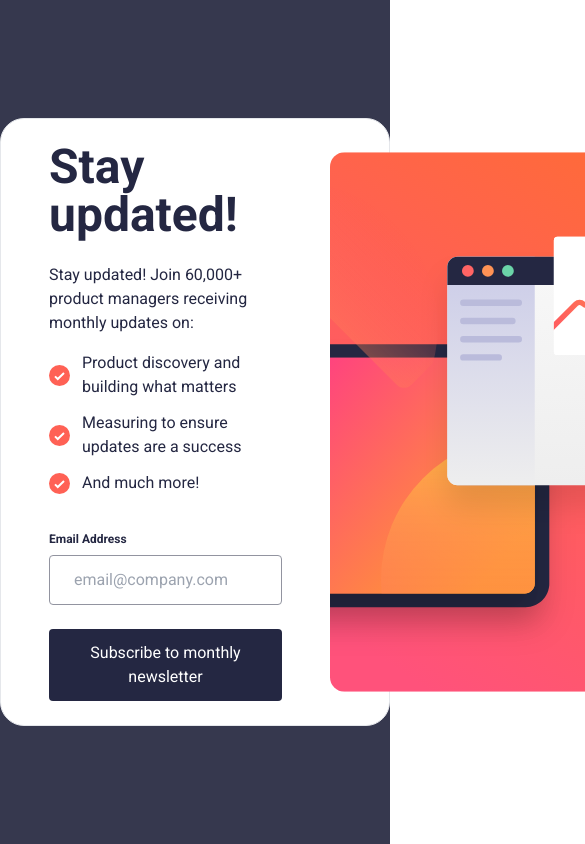
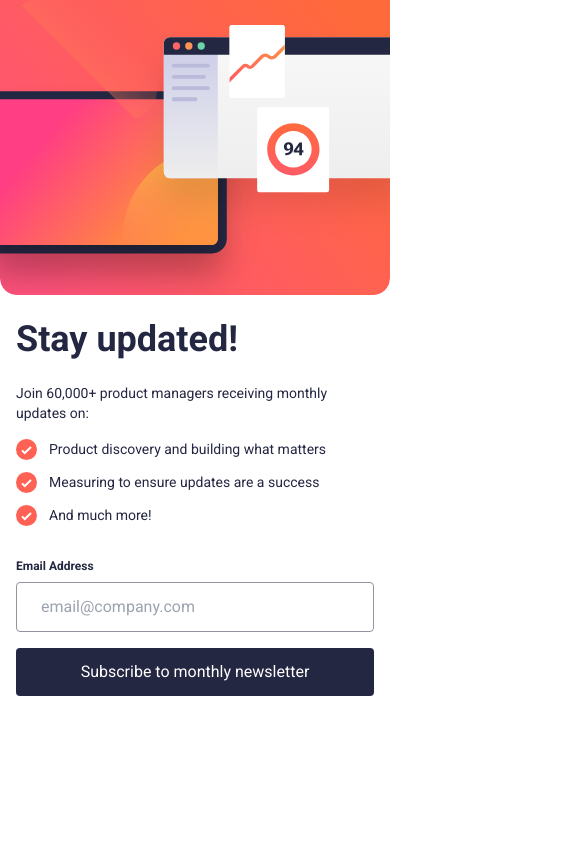
Before and after one commit to rafamorais/Newsletter-Sign-Up, a Next.js app: page / in a window 390 px wide. Shown: the top 844 px of the page, 585 px wide, since content can reach past the window. Built offline with nearby package versions, Linux system fonts and the light colour scheme.

Commit message:
Style: Add responsive design to newsletter

```diff
--- a/src/pages/index.jsx
+++ b/src/pages/index.jsx
@@ -12,27 +12,32 @@ import signUpMobile from "@/assets/images/illustration-sign-up-mobile.svg";
 
 export default function Home() {
   return (
-    <main className="flex h-screen justify-center items-center bg-theme-charcoal-gray">
-      <div className="flex border rounded-3xl p-6 pl-0 bg-theme-white">
+    <main className="flex md:h-screen justify-center items-center bg-theme-charcoal-gray">
+      <div className="flex flex-col md:flex-row md:rounded-3xl md:p-6 md:pl-0 bg-theme-white">
+        <Image
+          className="md:hidden w-full object-top object-cover"
+          src={signUpMobile}
+          alt="screens pictures"
+        />
+
         <div className="flex items-center">
-          <div className="px-12">
-            <h1 className="mb-6">Stay updated!</h1>
+          <div className="md:px-12 px-4">
+            <h1 className="mb-6 mt-6 md:mt-0">Stay updated!</h1>
 
             <p className="">
-              Stay updated! Join 60,000+ product managers receiving monthly{" "}
-              updates on:
+              Join 60,000+ product managers receiving monthly updates on:
             </p>
 
             <ul className="my-4">
-              <li className="flex items-center gap-3 pb-3">
+              <li className="product-item md:pb-3">
                 <Image src={iconList} alt="checked icon" />
                 Product discovery and building what matters
               </li>
-              <li className="flex items-center gap-3 pb-3">
+              <li className="product-item md:pb-3">
                 <Image src={iconList} alt="checked icon" />
                 Measuring to ensure updates are a success
               </li>
-              <li className="flex items-center gap-3 pb-3">
+              <li className="product-item md:pb-3">
                 <Image src={iconList} alt="checked icon" />
                 And much more!
               </li>
@@ -51,7 +56,7 @@ export default function Home() {
               </div>
               <button
                 type="submit"
-                className="bg-theme-dark-slate-gray bg-gradient-to-r shadow-custom hover:from-pink-500 hover:shadow-2xl hover:to-theme-tomato mt-6 text-white p-3 w-full rounded"
+                className="bg-theme-dark-slate-gray bg-gradient-to-r shadow-custom hover:from-pink-500 hover:shadow-2xl hover:to-theme-tomato md:mt-6 mt-4 text-white p-3 w-full rounded"
               >
                 Subscribe to monthly newsletter
               </button>
@@ -60,8 +65,12 @@ export default function Home() {
         </div>
 
         {/* <Image src={iconSuccess} /> */}
-        <Image priority={true} src={signUpDesktop} alt="screens pictures" />
-        {/* <Image src={signUpMobile} /> */}
+        <Image
+          className="hidden md:block"
+          priority={true}
+          src={signUpDesktop}
+          alt="screens pictures"
+        />
 
         {/* <img src="/assets/images/illustration-sign-up-desktop.svg" /> */}
         {/* <img src="/assets/images/illustration-sign-up-mobile.svg" /> */}
--- a/src/styles/globals.css
+++ b/src/styles/globals.css
@@ -8,12 +8,22 @@
   }
 
   h1 {
-    @apply text-5xl font-bold;
+    @apply md:text-5xl text-4xl font-bold;
   }
 
   p {
-    @apply text-base mb-1;
+    @apply md:text-base text-sm  mb-1;
+  }
+
+  ul li {
+    @apply md:text-base text-sm  mb-1;
   }
 
   /* ... */
 }
+
+@layer components {
+  .product-item {
+    @apply flex items-start gap-3 pb-2;
+  }
+}
```
